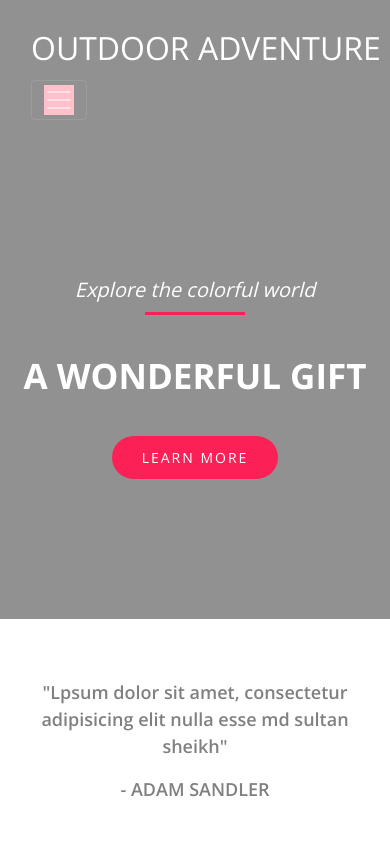
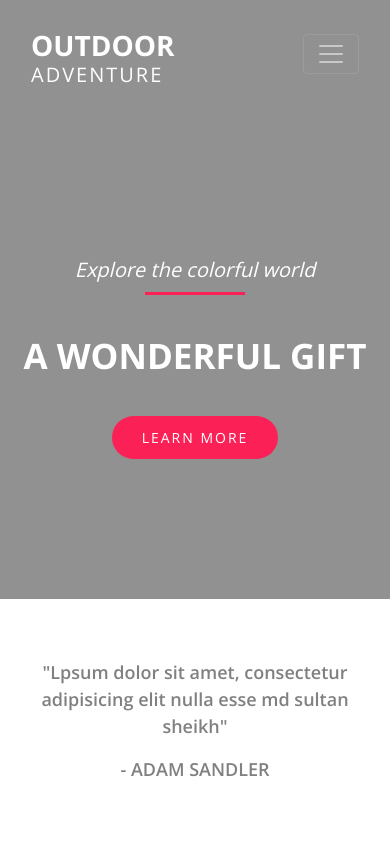
Before and after one commit to sultan-sheikh/bootstrap-project, a plain HTML site: page index.html in a window 390 px wide. Shown: the top 844 px of the page. Drawn offline with nearby package versions, Linux system fonts and the light colour scheme.

Commit message:
Update style.css

```diff
--- a/css/style.css
+++ b/css/style.css
@@ -20,30 +20,30 @@ header {
 	font-weight: 500px;
 	text-transform: uppercase;
 }
-.navbar-light .navbar-brand {
+.navbar-dark .navbar-brand {
     color: white;
     text-transform: uppercase;
     font-weight: bold;
     font-size: 25px;
     line-height: 1.3;
 }
-.navbar-light .navbar-brand h2{
+.navbar-dark .navbar-brand h2{
     color: white;
     font-size: 28px;
     font-weight: bold;
 }
-.navbar-light .navbar-brand span{
+.navbar-dark .navbar-brand span{
 	color:white;
 	font-size:20px;
 	display:block;
 	font-weight: 400;
 	letter-spacing: 2px;
 }
-.navbar-light .navbar-brand:hover {
+.navbar-dark .navbar-brand:hover {
     color: rgba(255, 255, 255, 0.9);
 }
 
-.navbar-light .navbar-nav .nav-link {
+.navbar-dark .navbar-nav .nav-link {
     color: rgb(255, 255, 255);
     border: 2px solid #ffffff00;
     border-radius: 30px;
@@ -52,11 +52,7 @@ header {
     transition:.4s all ease-in-out;
 }
 
-.navbar-toggler-icon{
-background: pink;
-}
-
-.navbar-light .navbar-nav .nav-link:hover {
+.navbar-dark .navbar-nav .nav-link:hover {
     border:2px solid white;
     color: #fb2056;
 }
```
